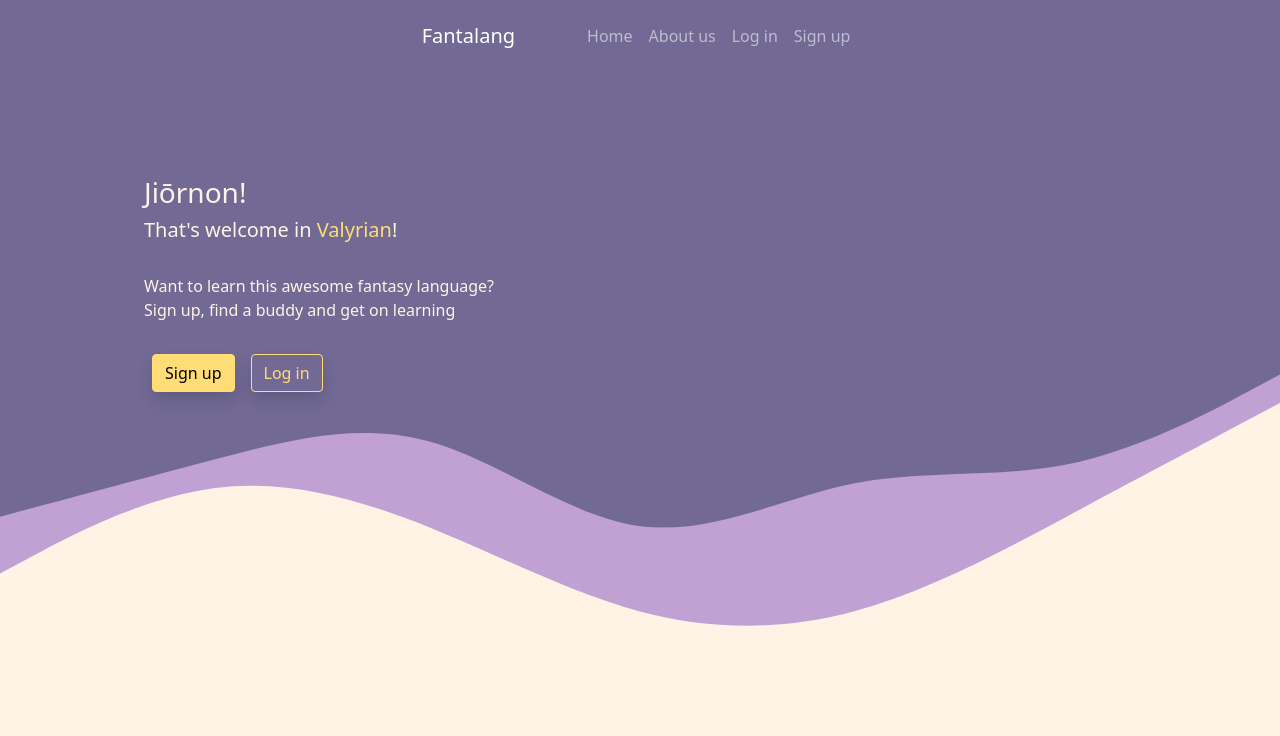
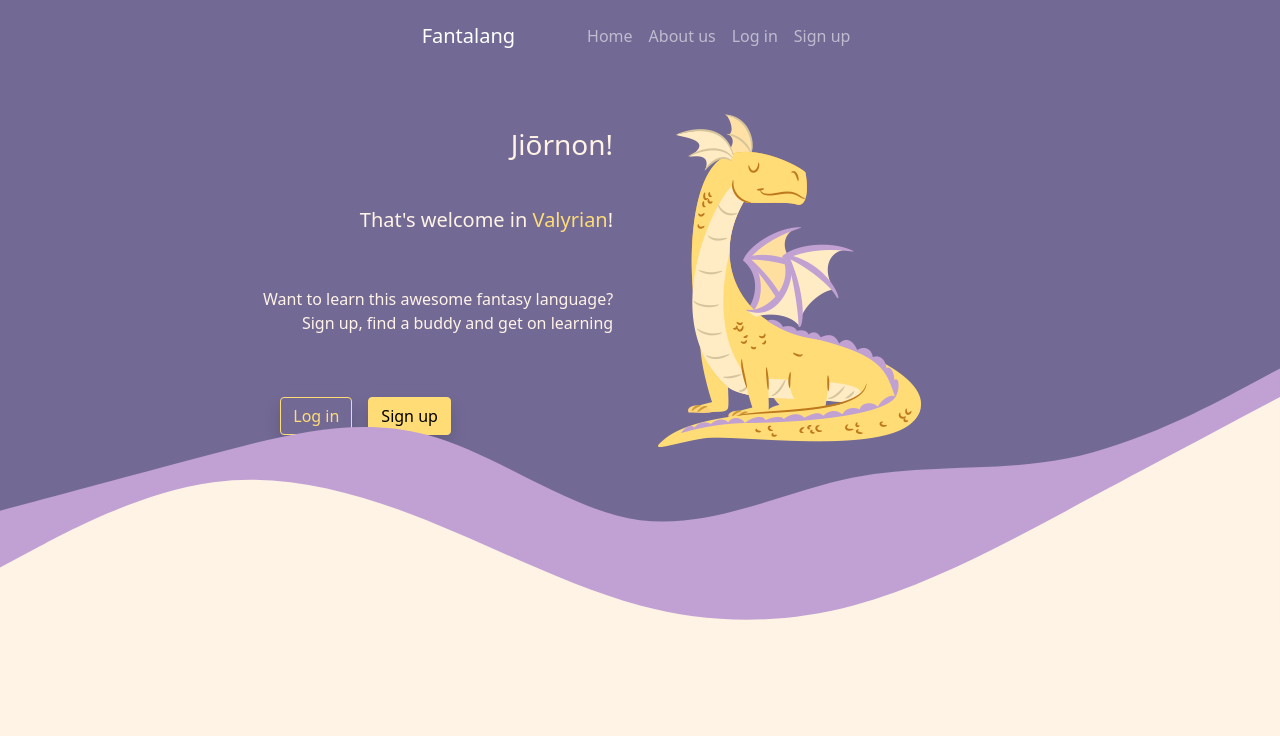
Before and after one commit to adrienclesse/mvc-pdo, a PHP site: page / in a window 1280 px wide. Shown: the top 736 px of the page. Run offline with PHP 8.4, Linux system fonts and the light colour scheme.

Commit message:
add dragon on homepage

```diff
--- a/view/homepage.php
+++ b/view/homepage.php
@@ -1,20 +1,24 @@
 <?php require 'includes/header.php'?>
 <!-- this is the view, try to put only simple if's and loops here.
 Anything complex should be calculated in the model -->
-    <section id="homesection" class="d-flex justify-content-center mx-5">
-        <div class="container m-5 p-5 justify-content-center text-light-text">
-            <div class="row">
-                <h3 class="my-2">Jiōrnon!</h3>
+    <section id="homesection" class="d-flex justify-content-center ms-5 me-0 pe-0">
+        <div class="container m-3 p-4 align-content-center text-light-text d-flex justify-content-center">
+            <div class="row justify-content-center text-end pe-0 me-0">
+                <h3 class="my-3">Jiōrnon!</h3>
                 <h5>That's welcome in <span class="text-gold">Valyrian</span>!</h5>
-                <p class="my-4"> Want to learn this awesome fantasy language?<br>
+                <p class="my-3"> Want to learn this awesome fantasy language?<br>
                     Sign up, find a buddy and get on learning
                 </p>
-                <div class="container d-flex justify-content-sm-start my-2">
+                <div class="container d-flex flex-row-reverse justify-content-center align-items-center">
                     <button class="btn btn-gold mx-2 shadow" onclick="window.location.href='index.php?page=register';">Sign up</button>
                     <button class="btn btn-outline-gold mx-2 shadow" onclick="window.location.href='index.php?page=login';">Log in</button>
                 </div>
             </div>
+            <div class="container mx-0">
+                <img src="view/includes/img/dragon.png" alt="dragon" width="300px" height="338px">
+            </div>
         </div>
+
     </section>
 
 <?php require 'includes/svg_end.php'?>
--- a/view/includes/styling/scss/style.scss
+++ b/view/includes/styling/scss/style.scss
@@ -37,10 +37,11 @@ footer{
   left: 0;
   bottom: 0;
   width: 100%;
+  margin-top: -10px;
 }
 
 #homesection{
-  margin-bottom: -150px;
+  margin-bottom: -200px;
 }
 
 
--- a/view/meetpeople.php
+++ b/view/meetpeople.php
@@ -1,5 +1,5 @@
         <?php require 'includes/header.php'?>
-
+        </div>
 
         <p>Hey there, want to meet your fellow learners</p>
        We found and user that might learn with you : <?php echo $fetch['username']; ?>.
```
Also changed, not shown: view/includes/img/dragon.png (added), view/includes/styling/css/style.css.
